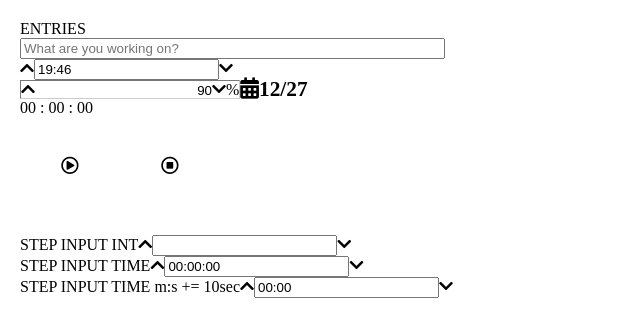
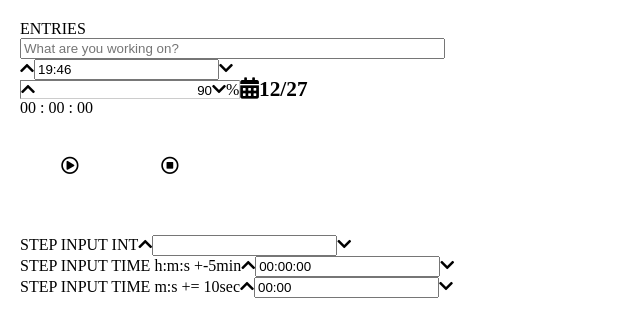
Before and after one commit to ericasu33/sprig, a React (Create React App) app: page / in a window 1280 px wide. Shown: the top 336 px of the page, without its empty margins (0-640 px from the left). Built offline with nearby package versions, Linux system fonts and the light colour scheme.

Commit message:
change filename: StepInput --> StepInputInt

```diff
--- a/src/App.js
+++ b/src/App.js
@@ -1,6 +1,6 @@
 import './App.css';
 import Entries from './components/Entries';
-import StepInput from './components/StepInput';
+import StepInputInt from './components/StepInputInt';
 import StepInputTime from './components/StepInputTime';
 
 function App() {
@@ -10,9 +10,9 @@ function App() {
       <Entries />
       <br />
       STEP INPUT INT
-      <StepInput />
+      <StepInputInt />
       <br />
-      STEP INPUT TIME
+      STEP INPUT TIME h:m:s +-5min
       <StepInputTime
         value={0}
         format='timer'
--- a/src/components/Entries.jsx
+++ b/src/components/Entries.jsx
@@ -3,7 +3,7 @@ import 'react-calendar/dist/Calendar.css';
 import Calendar from 'react-calendar';
 import Button from './Button';
 import Timer from './Timer';
-import StepInput from './StepInput'
+import StepInputInt from './StepInputInt'
 import StepInputTime from './StepInputTime'
 import './Entries.scss'
 
@@ -84,7 +84,7 @@ function Entries() {
 
         {/* <Intensity /> */}
         <span className='intensityPadding'>
-          <StepInput
+          <StepInputInt
             name='intensity'
             format='int'
             value='90'
```
Also changed, not shown: src/components/StepInputInt.jsx (renamed from src/components/StepInput.jsx).
